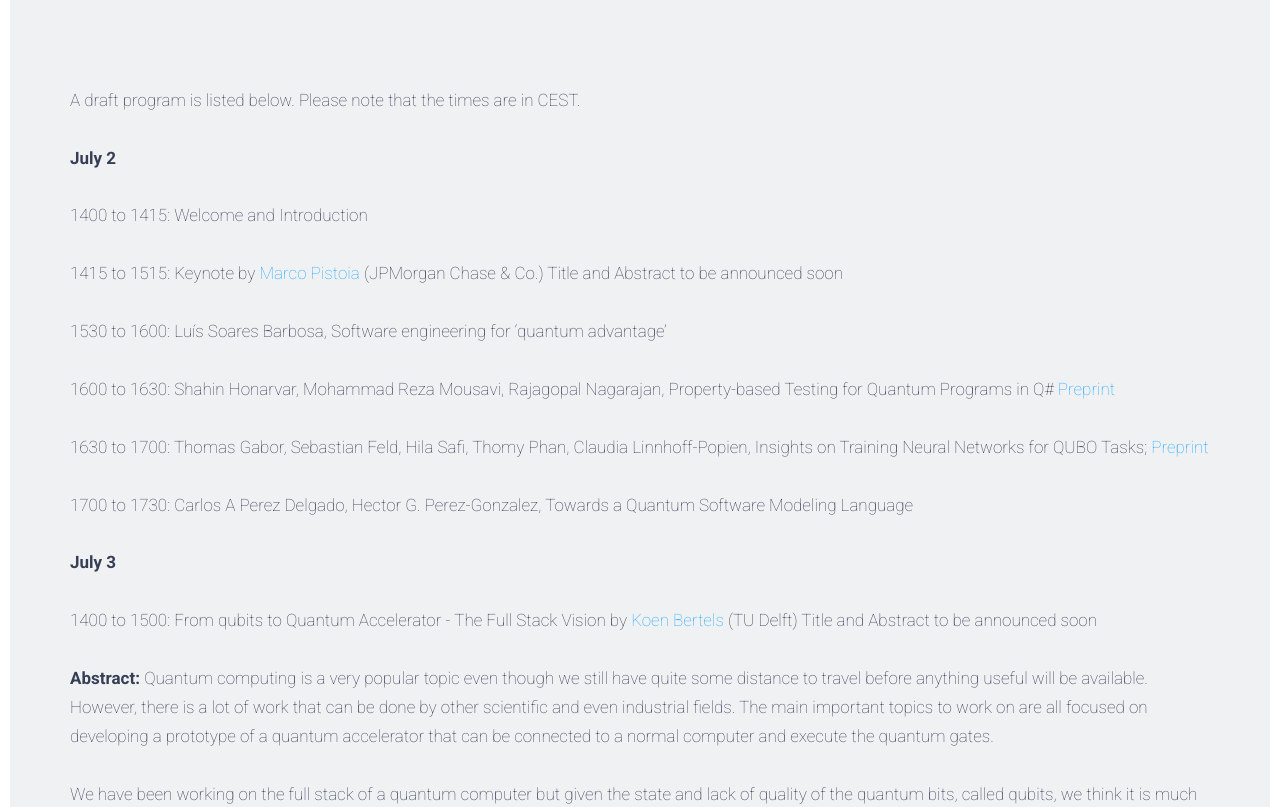
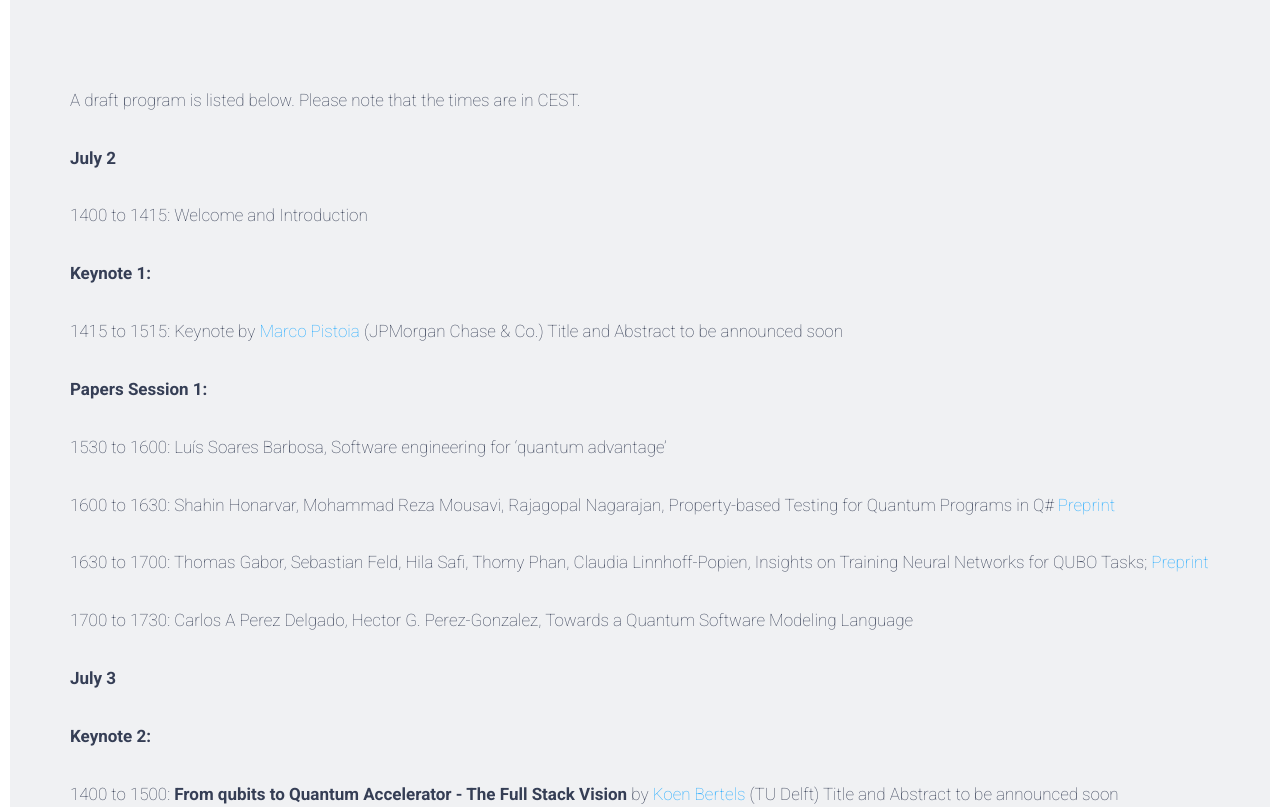
Before and after one commit to q-se/qse2021, a plain HTML site: page index.html in a window 1280 px wide. Shown: the part 1734-2541 px from the top of the page. Drawn offline with Linux system fonts and the light colour scheme; some packages are replaced by stand-ins of ours.

Commit message:
Update index.html

```diff
--- a/index.html
+++ b/index.html
@@ -114,20 +114,21 @@
             </div>
 
 	  <br> A draft program is listed below. Please note that the times are in CEST. </br>
-	  <br> <b>July 2 </b> </br>
-          <br> 1400 to 1415: Welcome and Introduction </br>
+	    <br> <b>July 2 </b> </br>
+	  <br> 1400 to 1415: Welcome and Introduction </br>
+	  <br> <b> Keynote 1: </b></br>
 	  <br> 1415 to 1515: Keynote by <a href= "https://sites.google.com/view/marcopistoia/"> Marco Pistoia </a> (JPMorgan Chase & Co.) Title and Abstract to be announced soon </br>
-	  <br> 1530 to 1600: Luís Soares Barbosa, Software engineering for ‘quantum advantage’ </br>
+	  <br> <b> Papers Session 1: </b></br>
+          <br> 1530 to 1600: Luís Soares Barbosa, Software engineering for ‘quantum advantage’ </br>
 	  <br> 1600 to 1630: Shahin Honarvar, Mohammad Reza Mousavi, Rajagopal Nagarajan, Property-based Testing for Quantum Programs in Q#  <a href="https://www.cs.le.ac.uk/people/mm789/pub/mousavi-qse-2020.pdf">Preprint</a></br>
 	  <br> 1630 to 1700: Thomas Gabor, Sebastian Feld, Hila Safi, Thomy Phan, Claudia Linnhoff-Popien, Insights on Training Neural Networks for QUBO Tasks; <a href="https://arxiv.org/abs/2004.14036">Preprint</a>  </br>
 	  <br> 1700 to 1730: Carlos A Perez Delgado, Hector G. Perez-Gonzalez, Towards a Quantum Software Modeling Language </br>
 	  <br> <b>July 3 </b> </br>
 
-<br> 1400 to 1500: From qubits to Quantum Accelerator - The Full Stack Vision by <a href= "https://www.tudelft.nl/eemcs/the-faculty/departments/quantum-computer-engineering/quantum-computer-architecture-lab/staff/koen-bertels/"> Koen Bertels </a> (TU Delft) Title and Abstract to be announced soon </br>
-	  <br><b> Abstract: </b> Quantum computing is a very popular topic even though we still have quite some distance to travel before anything useful will be available. However, there is a lot of work that can be done by other scientific and even industrial fields. The main important topics to work on are all focused on
-developing a prototype of a quantum accelerator that can be connected to a normal computer and execute the quantum gates.</br>
-<br>We have been working on the full stack of a quantum computer but given the state and lack of quality of the quantum bits, called qubits, we think it is much more interesting to focus on the development of quantum algorithms that execute functionality that is important for the scientific or commercial partners. </br>
-<br> This talk will therefore explain the full stack and also illustrate what is already available in the public domain to help others start developing applications and even test the micro-architecture and a powerful quantum simulator that will be needed to execute the algorithm.Given the context of the conference, I will give examples with respect to the software and programming aspects. </br>
+<br> <b> Keynote 2: </b></br>
+<br> 1400 to 1500: <b>From qubits to Quantum Accelerator - The Full Stack Vision </b> by <a href= "https://www.tudelft.nl/eemcs/the-faculty/departments/quantum-computer-engineering/quantum-computer-architecture-lab/staff/koen-bertels/"> Koen Bertels </a> (TU Delft) Title and Abstract to be announced soon </br>
+	  <br><b> Abstract: </b> Quantum computing is a very popular topic even though we still have quite some distance to travel before anything useful will be available. However, there is a lot of work that can be done by other scientific and even industrial fields. The main important topics to work on are all focused on developing a prototype of a quantum accelerator that can be connected to a normal computer and execute the quantum gates. We have been working on the full stack of a quantum computer but given the state and lack of quality of the quantum bits, called qubits, we think it is much more interesting to focus on the development of quantum algorithms that execute functionality that is important for the scientific or commercial partners. This talk will therefore explain the full stack and also illustrate what is already available in the public domain to help others start developing applications and even test the micro-architecture and a powerful quantum simulator that will be needed to execute the algorithm.Given the context of the conference, I will give examples with respect to the software and programming aspects.</br>
+<br> <b> Papers Session 2 </b></br>
 <br> 1515 to 1545: Tom Krüger, Wolfgang Mauerer, Quantum Annealing-Based Software Components: An Experimental Case Study with SAT Solving <a href="https://arxiv.org/abs/2005.05465">Preprint</a> </br>
 	  <br> 1545 to 1615: Shaydulin, Caleb Thomas, Paige Rodeghero, Making Quantum Computing Open: Lessons from Open-Source Projects <a href="https://arxiv.org/abs/1902.00991">Preprint</a> </br>
 	  <br> 1615 to 1645: Thomas Gabor, Leo Sünkel, Fabian Ritz, Thomy	Phan, Lenz Belzner, Christoph Roch, Sebastian	Feld, Claudia Linnhoff-Popien, The Holy Grail of Quantum Artificial Intelligence: Challenges in Accelerating the Machine Learning Pipeline <a href="https://arxiv.org/abs/2004.14035">Preprint</a> </br>
```
